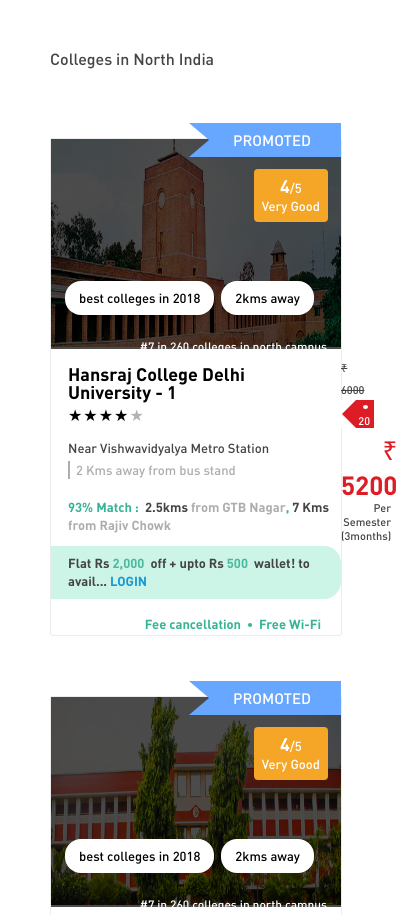
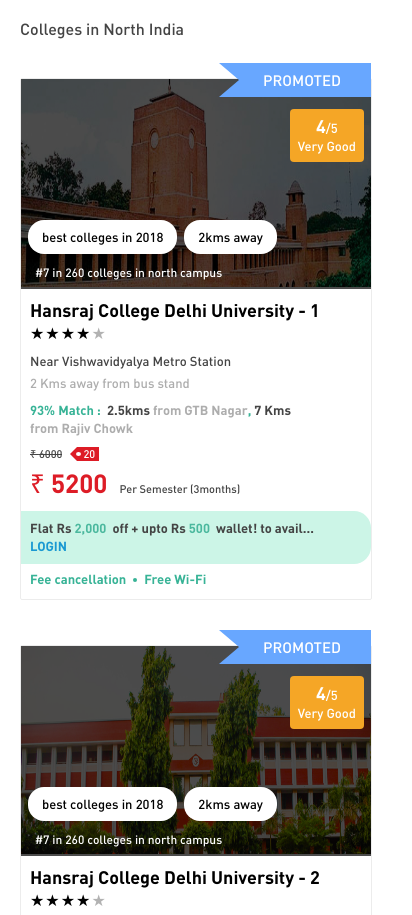
Before and after one commit to ashwin19971/college-web, a React app: page / in a window 390 px wide. Shown: the top 915 px of the page, 412 px wide, since content can reach past the window. Built offline with nearby package versions, Linux system fonts and the light colour scheme.

Commit message:
Responsive view

```diff
--- a/src/modules/HomePage/pages/HomePage.scss
+++ b/src/modules/HomePage/pages/HomePage.scss
@@ -1,5 +1,8 @@
 #page-wrapper {
     padding: 50px 50px 80px;
+    @media only screen and (max-width:425px){
+        padding: 20px 20px 50px;
+    }
 }
 
 .page-title {
@@ -9,6 +12,9 @@
     font-family: mediumfont;
     margin: 0px;
     margin-bottom: 70px;
+    @media only screen and (max-width:425px){
+        margin-bottom: 40px;
+    }
 }
 
 .college-list-wrapper {
--- a/src/modules/components/Card/Card.scss
+++ b/src/modules/components/Card/Card.scss
@@ -8,6 +8,9 @@
     @media only screen and (max-width:1024px){
         width: 100%;
         margin-right: 0px;
+    }
+    @media only screen and (max-width:425px){
+        margin-bottom: 45px;
     }
 }
 
@@ -47,6 +50,10 @@
         &:first-of-type {
             margin-left: 14px;
             margin-bottom: 15px;
+            @media only screen and (max-width:425px){
+                margin-left: 7px;
+                margin-bottom: 7px;
+            }
         }
         &:last-of-type {
             margin-right: 0px;
@@ -62,6 +69,12 @@
         padding-right: 14px;
         padding-top: 10px;
         float: right;
+        @media only screen and (max-width:425px){
+            float: unset;
+            padding-top: 0px;
+            margin-left: 14px;
+            margin-bottom: 14px;
+        }
     }
 }
 
@@ -88,6 +101,9 @@
     .rating b {
         font-family: boldfont;
         font-size: 18px;
+    }
+    @media only screen and (max-width:425px){
+        right: 7px;
     }
 }
 
@@ -141,6 +157,11 @@
         font-size: 18px;
         display: inline-block;
     }
+    @media only screen and (max-width:425px){
+        margin-left: 9px;
+        margin-top: 8px;
+        margin-bottom: 5px;
+    }
 }
 
 .college-nearest-place-wrapper {
@@ -162,7 +183,15 @@
         }
         &:last-of-type {
             color: #adadad;
+            @media only screen and (max-width:425px){
+                border-left: none;
+                padding-left: 0px;
+            }
         }
+    }
+    @media only screen and (max-width:425px){
+        margin-left: 9px;
+        margin-bottom: 7px;
     }
 }
 
@@ -180,6 +209,10 @@
     }
     b {
         color: #444444;
+    }
+    @media only screen and (max-width:425px){
+        margin-left: 9px;
+        margin-bottom: 0px;
     }
 }
 
@@ -212,6 +245,10 @@
     .price-color {
         color: #4bb89e;
     }
+    @media only screen and (max-width:425px){
+        padding-left: 9px;
+        margin-bottom: 0px;
+    }
 }
 
 .college-original-fees-wrapper {
@@ -231,7 +268,7 @@
         font-family: mediumfont;
         color: white;
         display: inline-block;
-        margin-right: 20px;
+        margin-right: 13px;
         padding-right: 4px;
         .tl {
             position: absolute;
@@ -274,16 +311,22 @@
         font-family: boldfont;
         color: #dd1c26;
         font-size: 26px;
-        margin-right: 15px;
+        margin-right: 12px;
         display: inline-block;
     }
     .fee-cycle {
         font-size: 11px;
         margin: 0px;
-        margin-right: 15px;
+        margin-right: 13px;
         color: #444444;
         display: inline-block;
         font-family: mediumfont;
+    }
+    @media only screen and (max-width:425px){
+        width: 100%;
+        text-align: left;
+        margin-left: 9px;
+        margin-bottom: 10px;
     }
 }
 
@@ -318,4 +361,9 @@
             }
         }
     }
+    @media only screen and (max-width:425px){
+        float: left;
+        margin-left: 9px;
+        margin-bottom: 9px;
+    }
 }
```
Also changed, not shown: build/asset-manifest.json, build/favicon.ico, build/index.html, build/service-worker.js, 10 other files.
